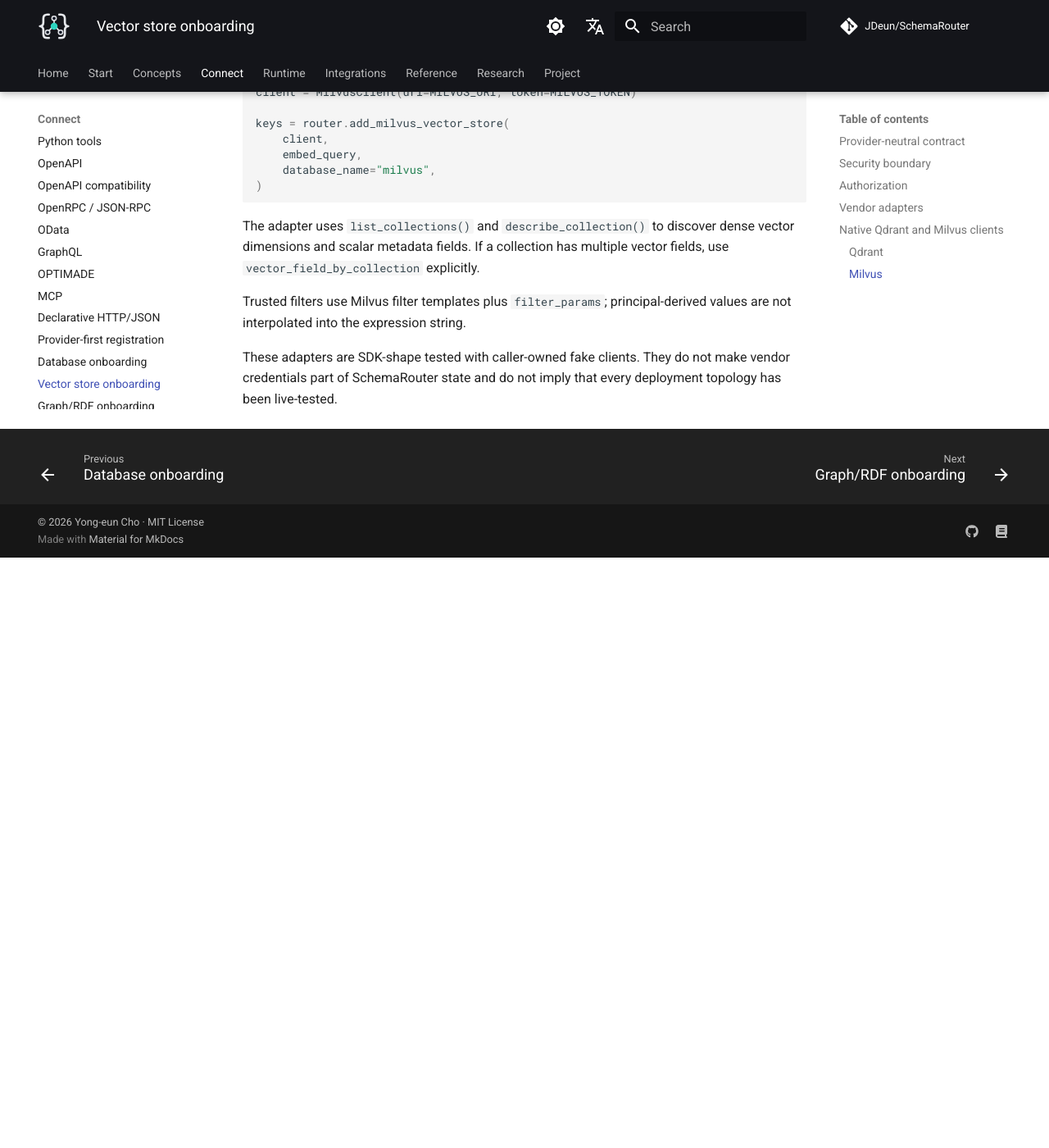
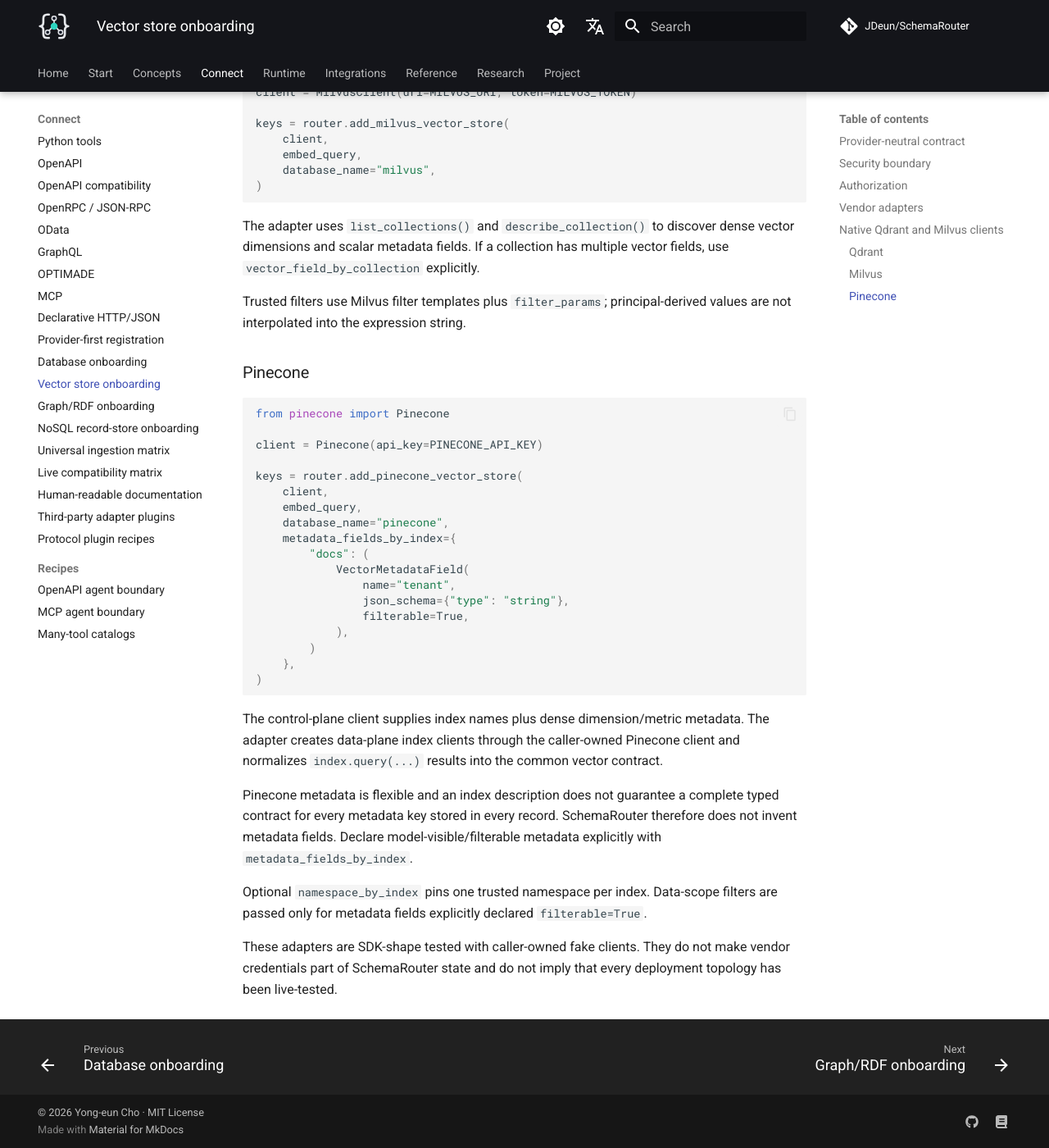
Before and after one commit to JDeun/SchemaRouter, an MkDocs documentation site: the page built from docs/guides/vector-store-onboarding.md, in a window 1280 px wide and 1400 px high, scrolled down 2826 px. Shown: the whole window at 82% size. Built offline with MkDocs 1.6.1 and Material for MkDocs 9.7.7, drawn with Linux system fonts in a browser that asks for light colours; comment, search, counter and statistics services are not loaded; before the commit the page ends 3506 px from its top, so only the background shows below that.

Commit message:
docs: document native Pinecone adapter

````diff
--- a/docs/guides/vector-store-onboarding.md
+++ b/docs/guides/vector-store-onboarding.md
@@ -132,6 +132,40 @@
 Trusted filters use Milvus filter templates plus `filter_params`; principal-derived values are not
 interpolated into the expression string.
 
+### Pinecone
+
+```python
+from pinecone import Pinecone
+
+client = Pinecone(api_key=PINECONE_API_KEY)
+
+keys = router.add_pinecone_vector_store(
+    client,
+    embed_query,
+    database_name="pinecone",
+    metadata_fields_by_index={
+        "docs": (
+            VectorMetadataField(
+                name="tenant",
+                json_schema={"type": "string"},
+                filterable=True,
+            ),
+        )
+    },
+)
+```
+
+The control-plane client supplies index names plus dense dimension/metric metadata. The adapter
+creates data-plane index clients through the caller-owned Pinecone client and normalizes
+`index.query(...)` results into the common vector contract.
+
+Pinecone metadata is flexible and an index description does not guarantee a complete typed contract
+for every metadata key stored in every record. SchemaRouter therefore does not invent metadata
+fields. Declare model-visible/filterable metadata explicitly with `metadata_fields_by_index`.
+
+Optional `namespace_by_index` pins one trusted namespace per index. Data-scope filters are passed
+only for metadata fields explicitly declared `filterable=True`.
+
 These adapters are SDK-shape tested with caller-owned fake clients. They do not make vendor
 credentials part of SchemaRouter state and do not imply that every deployment topology has been
 live-tested.
````
